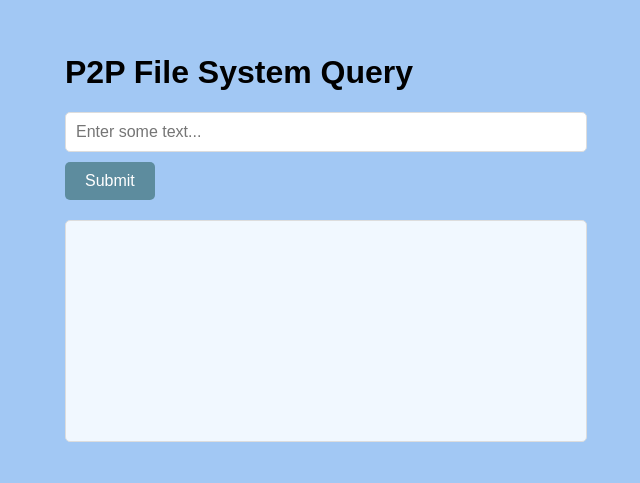
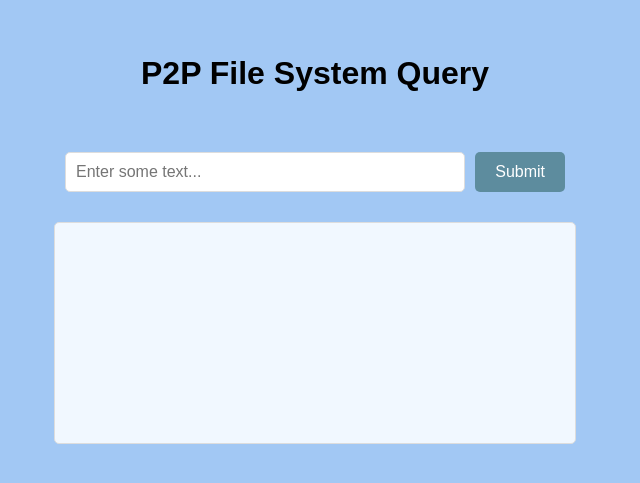
Before and after one commit to Sahil-Karanth/MemoryOrganFrontEnd, an Electron app: page index.html in a window 800 px wide. Shown: the part 181-664 px from the top of the page, without its empty margins (85-725 px from the left). Drawn offline with Linux system fonts and the light colour scheme.

Commit message:
more UI changes

```diff
--- a/index.html
+++ b/index.html
@@ -20,12 +20,26 @@
     .container {
       width: 80%;
       max-width: 500px;
+      display: flex;
+      flex-direction: column;
+      align-items: center;
+    }
+
+    h1 {
+      text-align: center; /* Center the title */
+      margin-bottom: 60px; /* Increased margin to move title higher */
+    }
+
+    /* Flex container for input and button on the same line */
+    .input-container {
+      display: flex;
+      width: 100%;
+      margin-bottom: 10px;
     }
 
     #inputField {
-      width: 100%;
+      flex: 1;
       padding: 10px;
-      margin-bottom: 10px;
       font-size: 16px;
       border-radius: 5px;
       border: 1px solid #ddd;
@@ -39,6 +53,7 @@
       border: none;
       border-radius: 5px;
       cursor: pointer;
+      margin-left: 10px;
     }
 
     #submitBtn:hover {
@@ -62,10 +77,11 @@
 <body>
   <div class="container">
     <h1>P2P File System Query</h1>
-    <!-- Input Field -->
-    <input type="text" id="inputField" placeholder="Enter some text..." />
-    <!-- Submit Button -->
-    <button id="submitBtn">Submit</button>
+    <!-- Flex container for input and submit button -->
+    <div class="input-container">
+      <input type="text" id="inputField" placeholder="Enter some text..." />
+      <button id="submitBtn">Submit</button>
+    </div>
     <!-- Output Field -->
     <textarea id="outputField" readonly></textarea>
   </div>
```
Also changed, not shown: main.js (+3 -5 lines).
